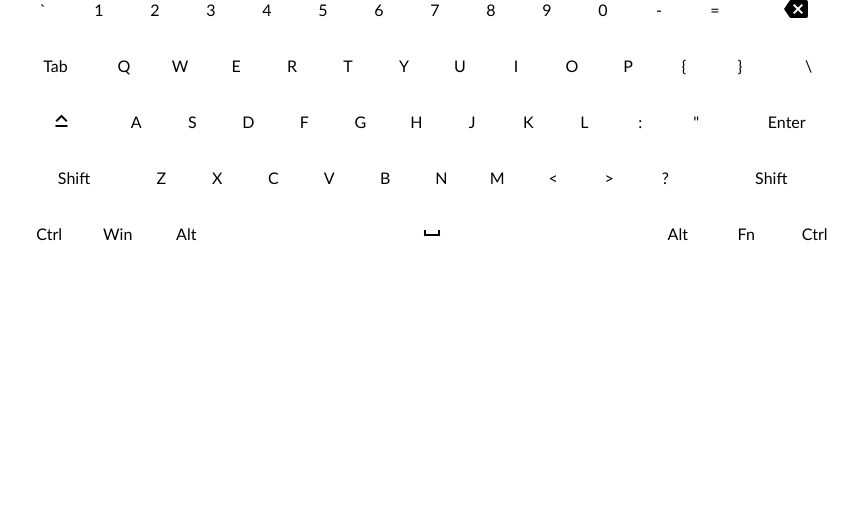
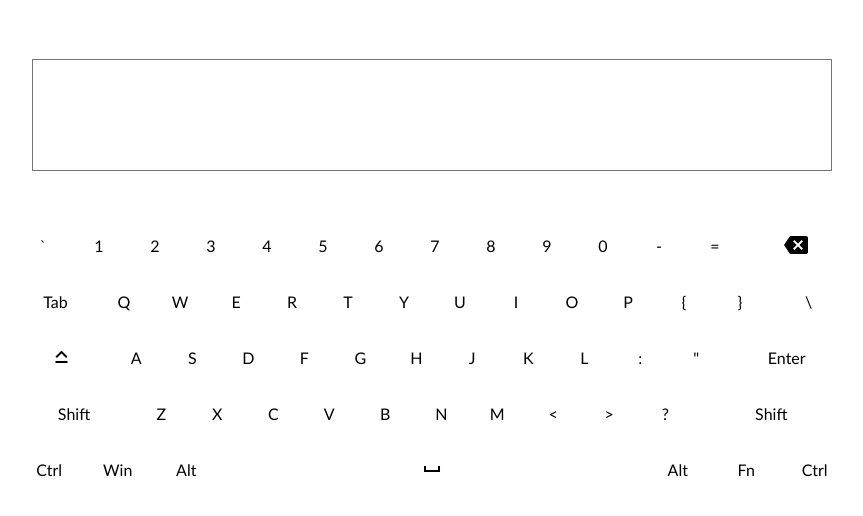
Before and after one commit to imvincenth/Layout-Trainer, a website built with webpack: page index.html in a window 1280 px wide. Shown: the whole page, without its empty margins (208-1071 px from the left). Built offline with nearby package versions, Linux system fonts and the light colour scheme.

Commit message:
Set the styling and width for the text input

```diff
--- a/index.html
+++ b/index.html
@@ -13,7 +13,7 @@
 <body>
     <div class="main">
         <div id="textDisplay" class="text_display"></div>
-        <textarea id="textInput" class="text_input"></textarea>
+        <textarea id="textInput" class="text_input" autofocus></textarea>
 
         <div class="keyboard_wrap">
             <div class="keyboard_keys">
--- a/src/styles/body.css
+++ b/src/styles/body.css
@@ -14,6 +14,5 @@ body {
     justify-content: center;
     align-items: center;
     flex-direction: column;
-    height: 30vh;
-    margin: 0 10px;
+    height: 500px;
 }
--- a/src/styles/text.css
+++ b/src/styles/text.css
@@ -0,0 +1,22 @@
+.text_display {
+    width: 800px;
+    background-color: black;
+    margin-bottom: 1rem;
+}
+
+.text_input {
+    width: 100%;
+    max-width: 800px;
+    height: 7rem;
+    margin: auto;
+    resize: none;
+    outline: none;
+    padding: 0.5rem 1rem;
+    font-family: 'Gill Sans', 'Gill Sans MT', Calibri, 'Trebuchet MS', sans-serif;
+    font-size: 25px;
+    background-color: transparent;
+}
+
+.quote-input:focus {
+    border-color: green;
+}
```
Also changed, not shown: dist/main.css.
